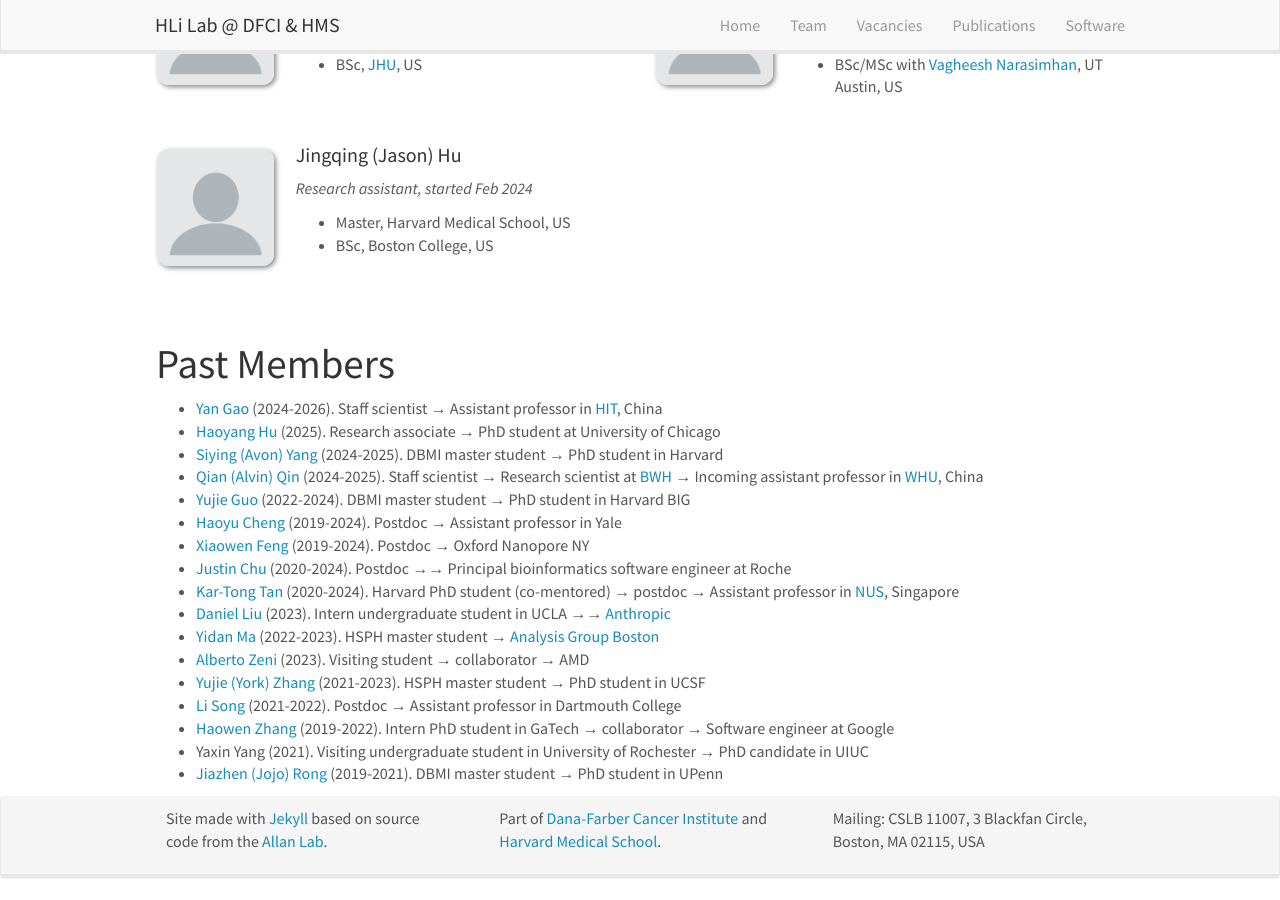
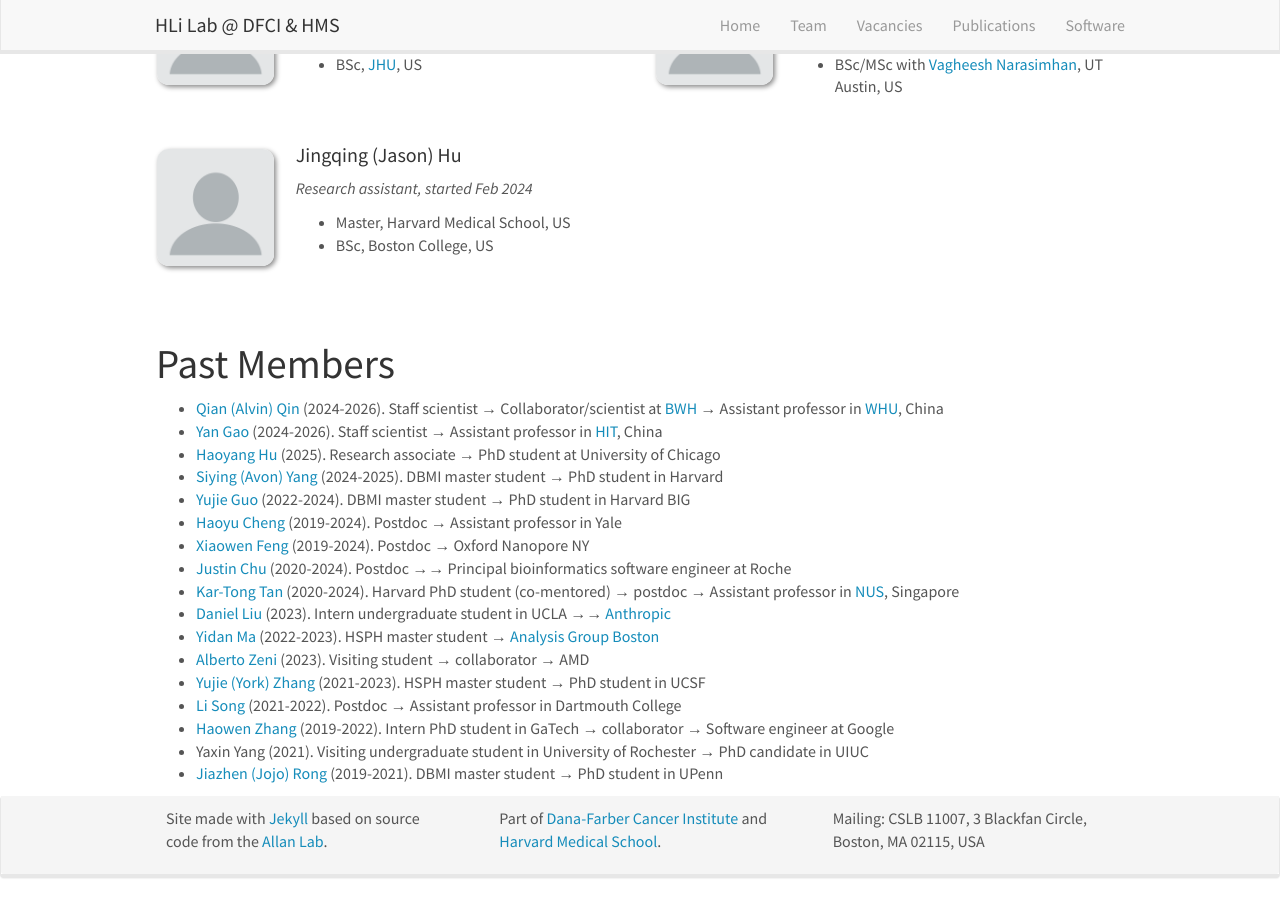
Before and after one commit to hlilab/hlilab.github.io, a Jekyll site: the page built from _pages/team.md, in a window 1280 px wide and 900 px high, scrolled down 726 px. Built offline with Jekyll 4.4.1, drawn with Linux system fonts in a browser that asks for light colours; nearby versions of some CDN libraries.

Commit message:
updated for Qian Qin

```diff
--- a/_pages/team.md
+++ b/_pages/team.md
@@ -74,10 +74,10 @@ permalink: /team/
 
 # Past Members
 
+* [Qian (Alvin) Qin](https://www.linkedin.com/in/qinqian/) (2024-2026). Staff scientist &#8594; Collaborator/scientist at [BWH](https://www.brighamandwomens.org/) &#8594; Assistant professor in [WHU](https://en.whu.edu.cn), China
 * [Yan Gao](https://www.linkedin.com/in/yan-gao-69a52812a/) (2024-2026). Staff scientist &#8594; Assistant professor in [HIT](https://en.hit.edu.cn/), China
 * [Haoyang Hu](https://www.linkedin.com/in/haoyang-h-0980b1226/) (2025). Research associate &#8594; PhD student at University of Chicago
 * [Siying (Avon) Yang](https://www.linkedin.com/in/avon-yang-347096291/) (2024-2025). DBMI master student &#8594; PhD student in Harvard
-* [Qian (Alvin) Qin](https://www.linkedin.com/in/qinqian/) (2024-2025). Staff scientist &#8594; Research scientist at [BWH](https://www.brighamandwomens.org/) &#8594; Incoming assistant professor in [WHU](https://en.whu.edu.cn), China
 * [Yujie Guo](https://www.linkedin.com/in/yujie-guo-9949841a2/) (2022-2024). DBMI master student &#8594; PhD student in Harvard BIG
 * [Haoyu Cheng](https://medicine.yale.edu/biomedical-informatics-data-science/profile/haoyu-cheng/) (2019-2024). Postdoc &#8594; Assistant professor in Yale
 * [Xiaowen Feng](https://www.linkedin.com/in/fca16af3/) (2019-2024). Postdoc &#8594; Oxford Nanopore NY
```
